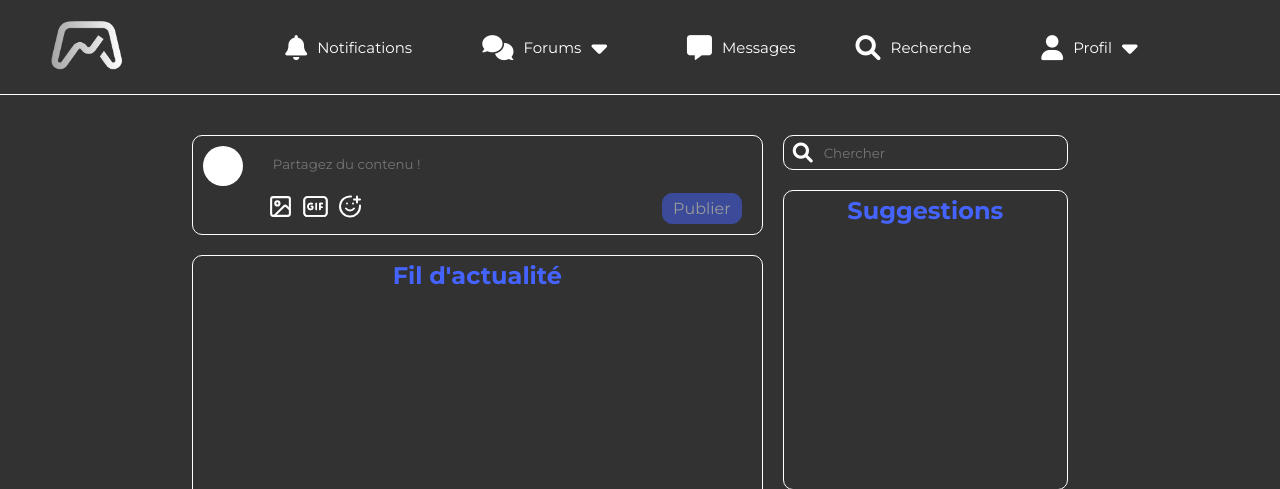
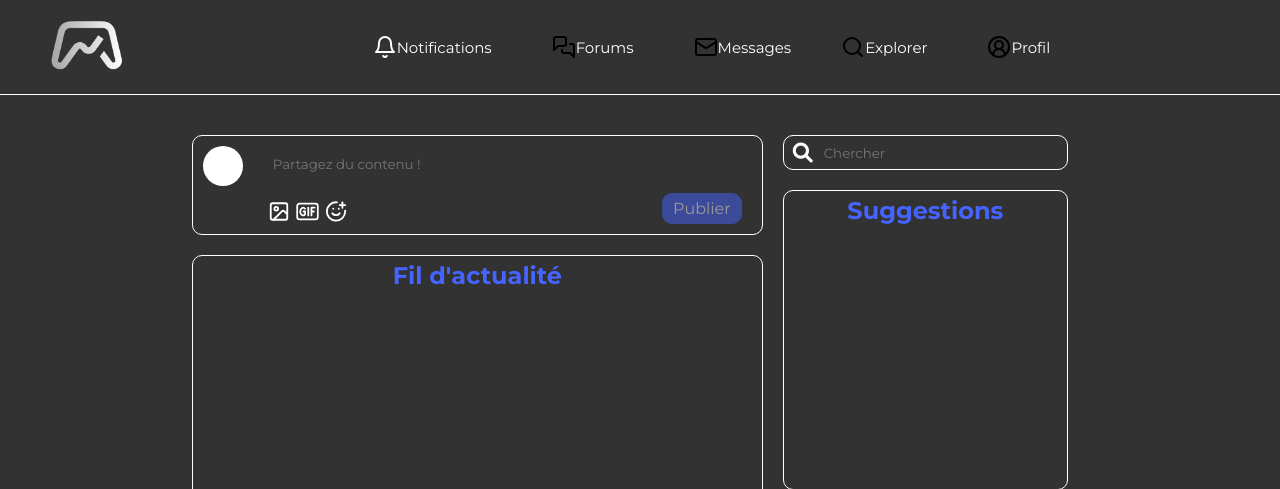
Before and after one commit to Trykxx/Player-Hub, a PHP site: page / in a window 1280 px wide. Shown: the top 489 px of the page. Run offline with PHP 8.4, Linux system fonts and the light colour scheme.

Commit message:
changement des icones en svg

```diff
--- a/assets/css/style.css
+++ b/assets/css/style.css
@@ -29,6 +29,10 @@
   gap: 30px;
   align-items: center;
   margin: auto;
+}
+
+nav svg{
+  stroke: white;
 }
 
 .navbar a,
--- a/index.html
+++ b/index.html
@@ -22,15 +22,21 @@
       </a>
 
       <nav class="navbar">
-        <a href="./view/notifications.html"
-          ><i class="fa-solid fa-bell"></i><span>Notifications</span></a
+        <a href="./view/notifications.html" class="icon-link"
+          ><svg xmlns="http://www.w3.org/2000/svg" width="24" height="24" viewBox="0 0 24 24" fill="none"
+          stroke="currentColor" stroke-width="2" stroke-linecap="round" stroke-linejoin="round"
+          class="lucide lucide-bell">
+          <path d="M6 8a6 6 0 0 1 12 0c0 7 3 9 3 9H3s3-2 3-9" />
+          <path d="M10.3 21a1.94 1.94 0 0 0 3.4 0" />
+      </svg><span>Notifications</span></a
         >
         <div class="nav-item">
           <a href="./view/forums.html"
-            ><i class="fa-solid fa-comments"></i><span>Forums</span
-            ><i class="fa-solid fa-caret-down"></i
-          ></a>
-          <div class="dropdown-menu">
+            ><img src="./assets/icons/forums.svg" alt="" /><span
+              >Forums</span
+            ></a
+          >
+          <!-- <div class="dropdown-menu">
             <a href="">Call of Duty</a>
             <a href="">Fortnite</a>
             <a href="">Overwatch</a>
@@ -38,19 +44,22 @@
             <a href="./view/forums.html" class="all-forums"
               ><span>Tous les Forums</span></a
             >
-          </div>
+          </div> -->
         </div>
         <a href="./view/messages.html"
-          ><i class="fa-solid fa-message"></i><span>Messages</span></a
+          ><img src="./assets/icons/messages.svg" alt="" /><span
+            >Messages</span
+          ></a
         >
         <a href="./view/recherche.html"
-          ><i class="fa-solid fa-magnifying-glass"></i><span>Recherche</span></a
+          ><img src="./assets/icons/search.svg" alt="" /><span
+            >Explorer</span
+          ></a
         >
         <div class="nav-item">
           <a href="./view/profil.html"
-            ><i class="fa-solid fa-user"></i><span>Profil</span
-            ><i class="fa-solid fa-caret-down"></i
-          ></a>
+            ><img src="./assets/icons/user.svg" alt=""><span>Profil</span></a
+          >
           <div class="dropdown-menu" id="dropdown-menu-profil">
             <a href="" id="connexion-btn">Connexion</a>
             <a href="">Créer un Compte</a>
```
Also changed, not shown: assets/icons/bell.svg (added), assets/icons/emoji.svg, assets/icons/forums.svg (added), assets/icons/gif.svg, assets/icons/home.svg (added), assets/icons/image.svg, assets/icons/messages.svg (added), assets/icons/search.svg (added), assets/icons/user.svg (added), assets/icons/users.svg.
